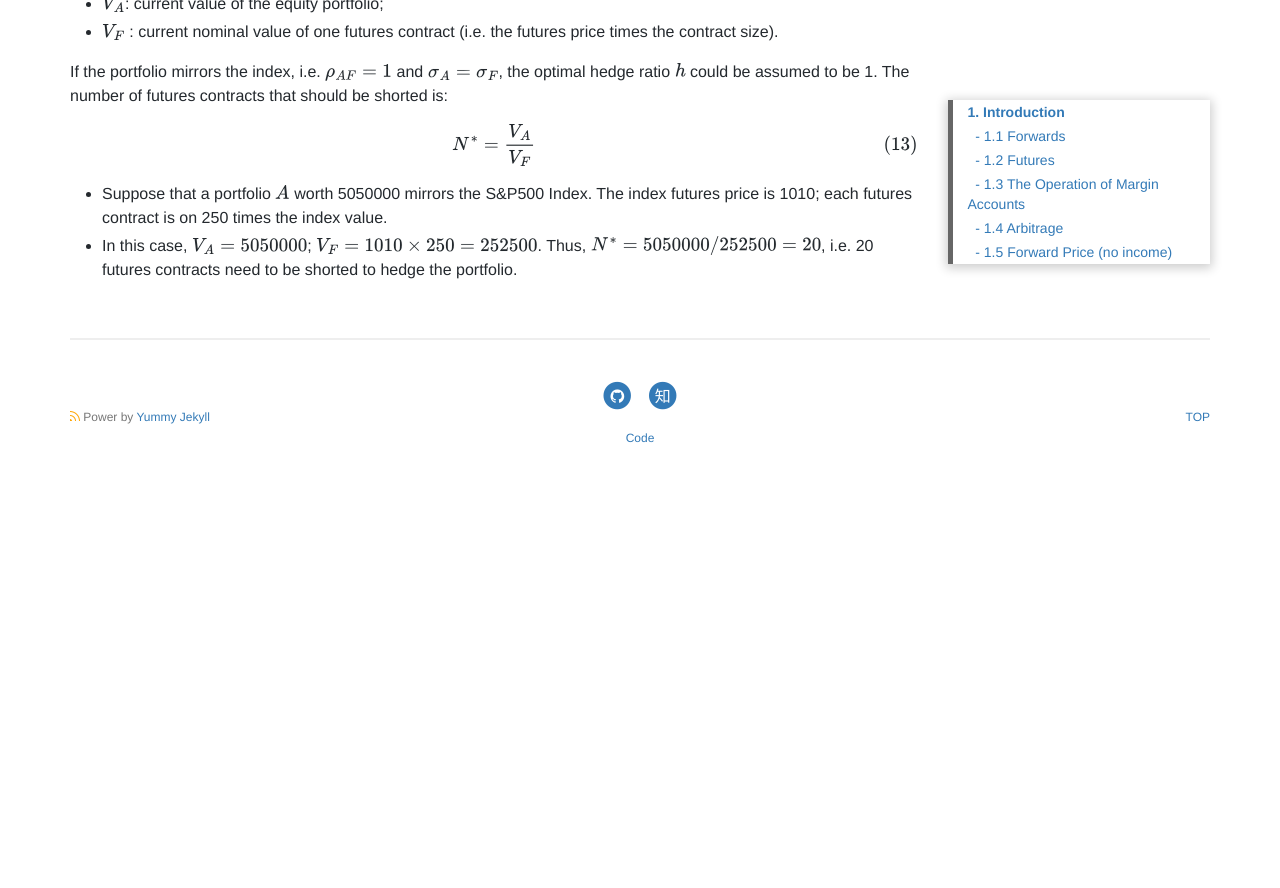
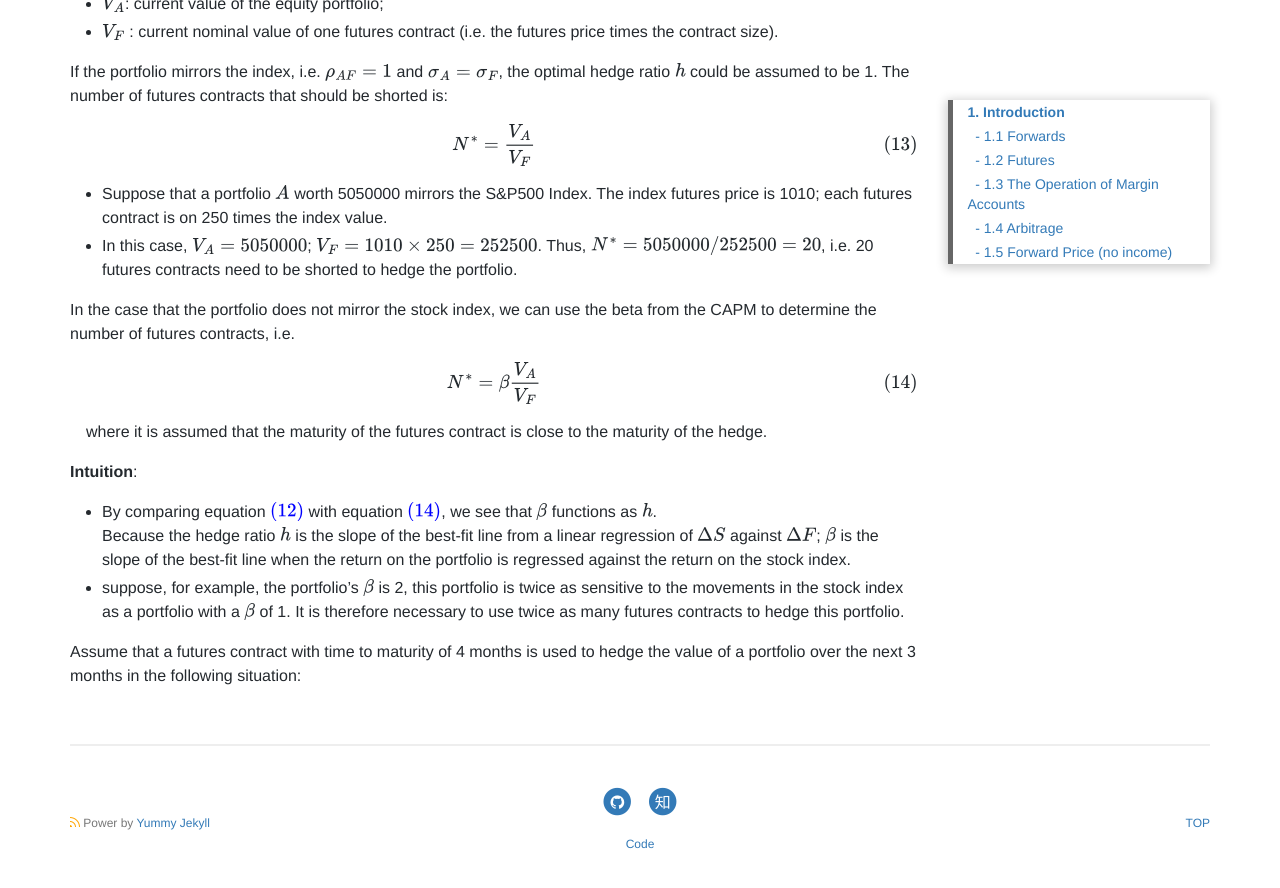
Before and after one commit to damien0x0023/damien0x0023.github.io, a Jekyll site: the page built from _posts/2020/business/ECON5009/2020-10-15-Unit2.md, in a window 1280 px wide and 900 px high, scrolled down 10835 px. Shown: the top 888 px of the window. Built offline with Jekyll 4.4.1, drawn with Linux system fonts in a browser that asks for light colours; nearby versions of some CDN libraries; before the commit the page ends 11329 px from its top, so only the background shows below that.

Commit message:
add equ 14 again

```diff
--- a/_posts/2020/business/ECON5009/2020-10-15-Unit2.md
+++ b/_posts/2020/business/ECON5009/2020-10-15-Unit2.md
@@ -387,6 +387,26 @@ $$
 *	Suppose that a portfolio \\(A\\) worth 5050000 mirrors the S&P500 Index. The index futures price is 1010; each futures contract is on 250 times the index value.
 * In  this  case,  \\(V_A  = 5050000\\);  \\(V_F  = 1010 \times 250 =  252500\\).	Thus, \\(N^* = 5050000 /252500 = 20\\), i.e.	20  futures  contracts  need  to	be shorted to hedge the	portfolio.
 
+In the  case  that  the portfolio does not	mirror the stock index, we can use the beta from the CAPM to determine the number of futures contracts, i.e.
+
+$$
+    N^* = \beta \frac {V_A}{V_F}
+    \tag{14} \label{num2}
+$$
+
+&emsp;where it	is assumed  that the maturity of the futures contract  is close to	the maturity of the hedge.
+
+**Intuition**:
+
+* By comparing equation \eqref{numbers} with equation \eqref{num2}, we see that \\(\beta \\) functions as \\(h\\).
+Because the  hedge ratio \\(h\\) is the  slope of the  best-fit  line from  a linear regression of	\\(\Delta S\\)	against	\\(\Delta F\\);	\\(\beta \\)  is the slope of the best-fit  line when the return on the portfolio is regressed against the return on the stock index.
+*	suppose, for example, the portfolio's \\(\beta \\)  is 2, this portfolio is twice as sensitive to  the  movements  in  the  stock  index  as  a  portfolio  with a \\(\beta \\)  of	1.	It is therefore necessary to	use twice as many futures contracts to hedge this portfolio.
+
+Assume  that  a  futures  contract  with  time to	maturity of 4 months is used to hedge  the  value of a	portfolio over the	next 3 months in the following situation:
+
+
+
+
 <script type="text/javascript" id="MathJax-script" async
   src="https://cdn.jsdelivr.net/npm/mathjax@3/es5/tex-svg.js">
 </script>
```
